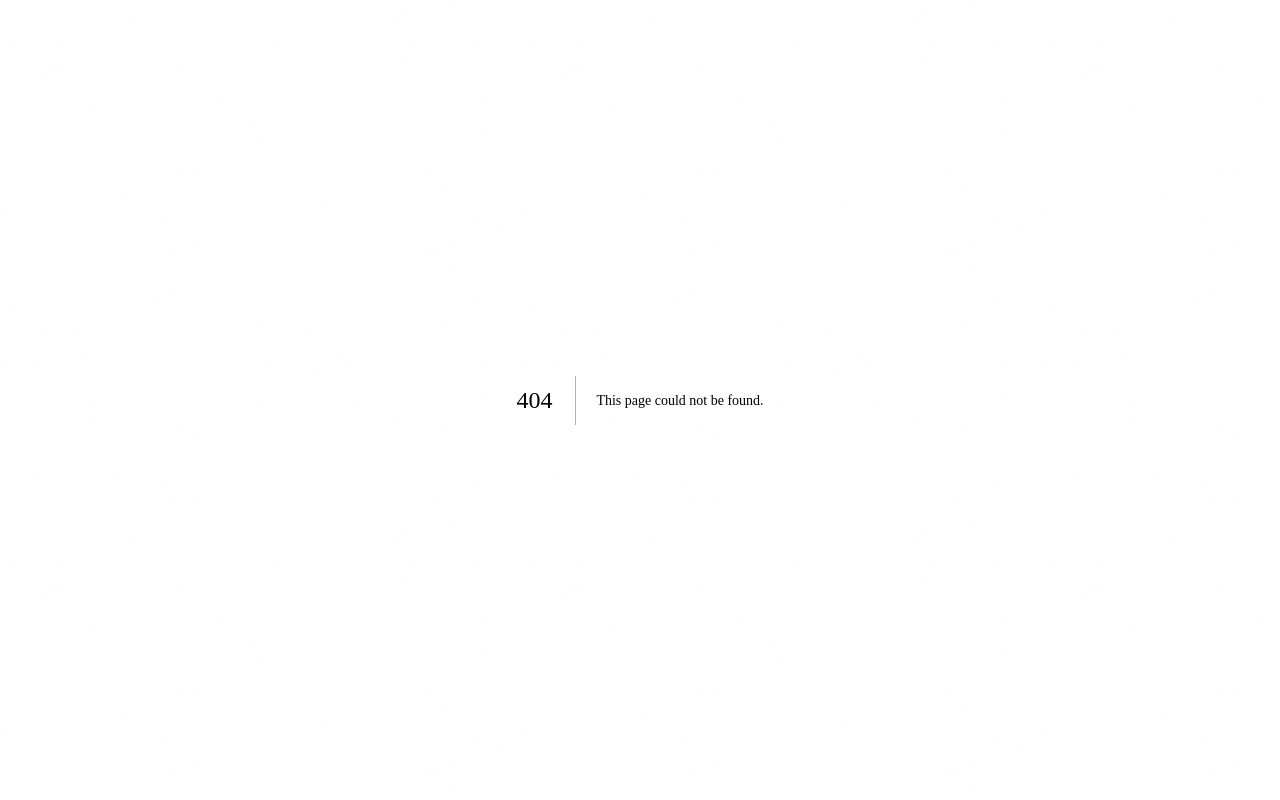
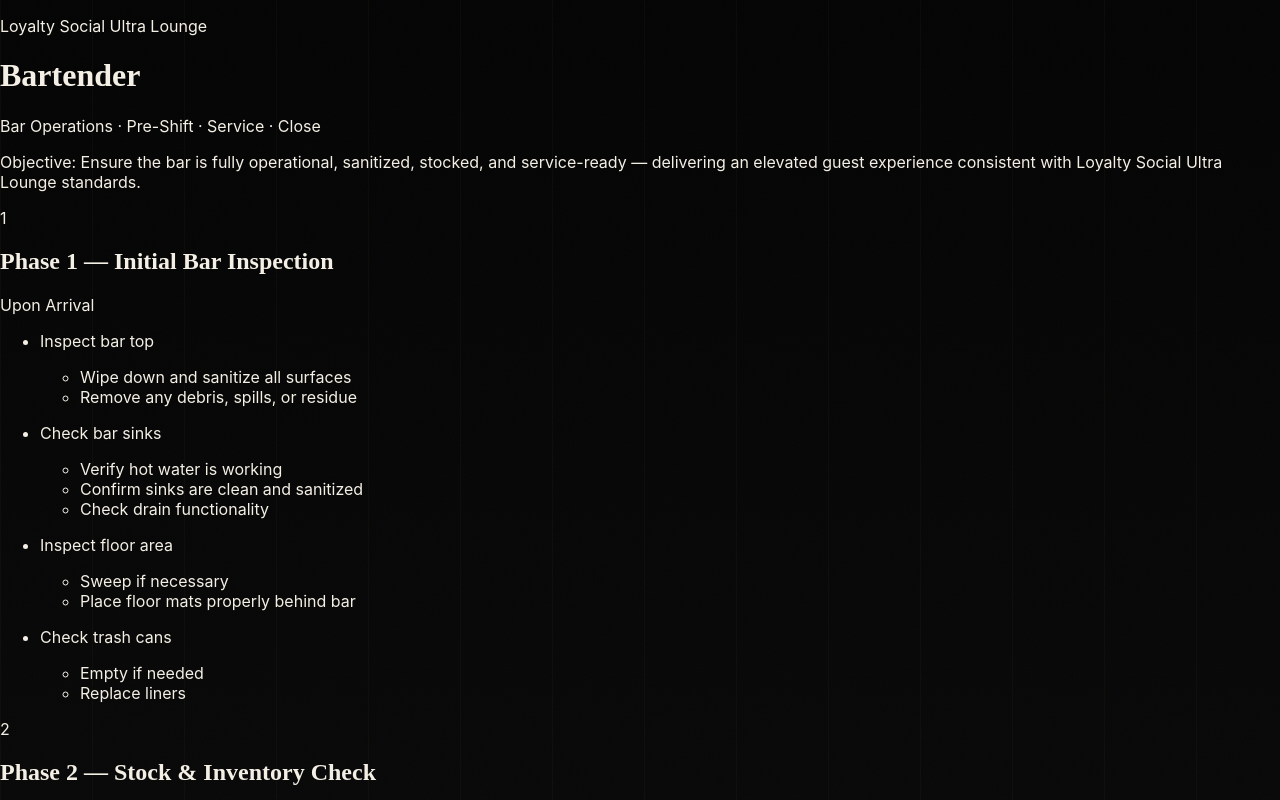
Before and after one commit to mgcglobalconsulting/loyaltysocial, a Next.js app: page /sop/bartender in a window 1280 px wide. Before the commit this address had no page. Shown: the top 800 px of the page. Built offline with nearby package versions, Linux system fonts and the light colour scheme.

Commit message:
feat: add Bartender SOP page (opening, service, closing)

```diff
--- /dev/null
+++ b/app/sop/bartender/page.tsx
@@ -0,0 +1,84 @@
+import { SOPLayout } from '@/components/sop/SOPLayout'
+
+const phases = [
+  {
+    title: 'Phase 1 — Initial Bar Inspection',
+    timing: 'Upon Arrival',
+    items: [
+      { text: 'Inspect bar top', sub: ['Wipe down and sanitize all surfaces', 'Remove any debris, spills, or residue'] },
+      { text: 'Check bar sinks', sub: ['Verify hot water is working', 'Confirm sinks are clean and sanitized', 'Check drain functionality'] },
+      { text: 'Inspect floor area', sub: ['Sweep if necessary', 'Place floor mats properly behind bar'] },
+      { text: 'Check trash cans', sub: ['Empty if needed', 'Replace liners'] },
+    ],
+  },
+  {
+    title: 'Phase 2 — Stock & Inventory Check',
+    items: [
+      { text: 'Review bar inventory needs', sub: ['Identify low or missing items', 'Restock all essential liquors, mixers, and supplies'] },
+      { text: 'Check beer stock (coolers)', sub: ['Ensure fully stocked and organized'] },
+      { text: 'Inspect condiment station', sub: ['Refill garnishes, mixers, and bar essentials'] },
+      { text: 'Verify service line', sub: ['Napkins stocked', 'Straws stocked', 'Utensils stocked', 'Salt/pepper shakers filled and clean'] },
+    ],
+  },
+  {
+    title: 'Phase 3 — Prep Stations',
+    items: [
+      { text: 'Prepare fruit station', sub: ['Cut fresh fruit (lemons, limes, oranges, etc.)', 'Store in clean, labeled containers', 'Ensure station is clean and ready'] },
+      { text: 'Prepare garnish trays', sub: ['Fully stocked and organized'] },
+      { text: 'Check napkin supply', sub: ['Ensure backup stock is ready for service'] },
+    ],
+  },
+  {
+    title: 'Phase 4 — Glassware & Sanitation',
+    items: [
+      { text: 'Inspect glassware', sub: ['Clean, polished, and free of spots', 'Organized by type (rocks, highball, martini, shot, wine)'] },
+      { text: 'Set up sanitizing station', sub: ['Prepare sanitizer solution with tablets', 'Use correct water temperature per health code', 'Replace solution every 2 hours during service'] },
+    ],
+  },
+  {
+    title: 'Phase 5 — 10 Min Pre-Open Tasks',
+    timing: '10 Minutes Before Opening',
+    items: [
+      { text: 'Load ice bins', sub: ['Fill to capacity', 'Verify ice scoop is present and clean'] },
+      { text: 'Test POS system', sub: ['Log in and verify connectivity', 'Confirm all menu items are active'] },
+      { text: 'Final bar walk', sub: ['Scan for anything out of place', 'Confirm music/lighting is set to pre-service level'] },
+      { text: 'Radio check with management', sub: ['Confirm staffing is in place', 'Get any special instructions for the night'] },
+    ],
+  },
+  {
+    title: 'Phase 6 — Service Standards',
+    timing: 'During Service',
+    items: [
+      { text: 'Greet every guest within 30 seconds of approach' },
+      { text: 'Card all guests who appear under 40 — no exceptions' },
+      { text: 'Maintain clean bar top throughout shift', sub: ['Wipe down after every transaction'] },
+      { text: 'Never leave bar unattended during open hours', sub: ['Communicate with floor staff before stepping away'] },
+      { text: 'Monitor guest intoxication levels', sub: ['Notify management immediately if cut-off required'] },
+      { text: 'Upsell premium spirits on every order', sub: ['Suggest top-shelf upgrades, bottle service, and specialty cocktails'] },
+    ],
+  },
+  {
+    title: 'Phase 7 — Closing Procedures',
+    timing: 'End of Shift',
+    items: [
+      { text: 'Last call announcement (30 min before close)', sub: ['Coordinate with management on exact time'] },
+      { text: 'Break down fruit and garnish stations', sub: ['Date-label and refrigerate remaining product', 'Discard expired items'] },
+      { text: 'Deep clean bar surfaces', sub: ['Use approved sanitizer on all surfaces', 'Polish glassware and store inverted'] },
+      { text: 'Drain and clean all sinks', sub: ['Scrub sink basins', 'Replace drain screens if needed'] },
+      { text: 'Liquor count and end-of-night inventory', sub: ['Record any discrepancies on inventory sheet', 'Lock all liquor and lock storage area'] },
+      { text: 'Empty and reline all trash cans', sub: ['Dispose of waste in designated area'] },
+      { text: 'Final walkthrough with manager', sub: ['Sign off on closing checklist', 'Report any equipment issues or incidents'] },
+    ],
+  },
+]
+
+export default function BartenderSOP() {
+  return (
+    <SOPLayout
+      department="Bartender"
+      role="Bar Operations · Pre-Shift · Service · Close"
+      objective="Ensure the bar is fully operational, sanitized, stocked, and service-ready — delivering an elevated guest experience consistent with Loyalty Social Ultra Lounge standards."
+      phases={phases}
+    />
+  )
+}
--- a/tsconfig.json
+++ b/tsconfig.json
@@ -21,6 +21,10 @@
     "types": [
       "node"
     ],
+    "baseUrl": ".",
+    "paths": {
+      "@/*": ["./*"]
+    },
     "plugins": [
       {
         "name": "next"
```
